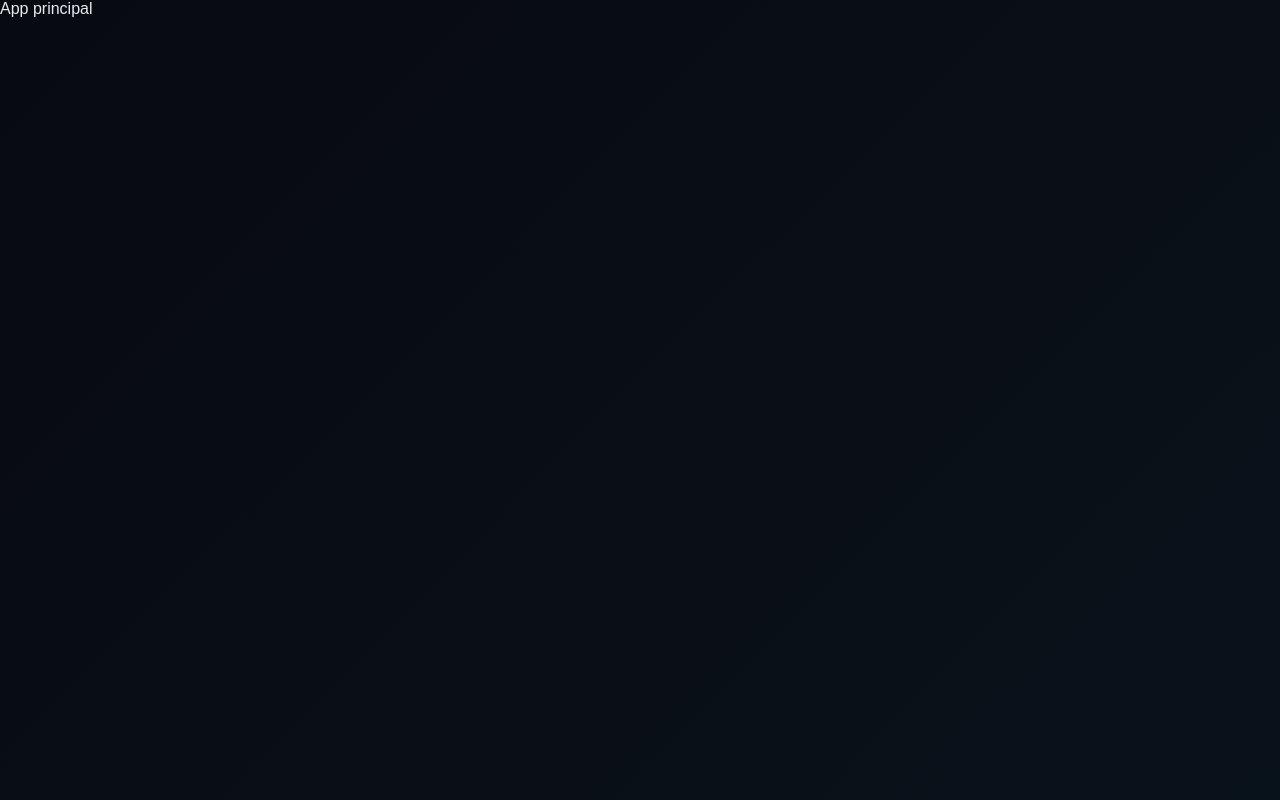
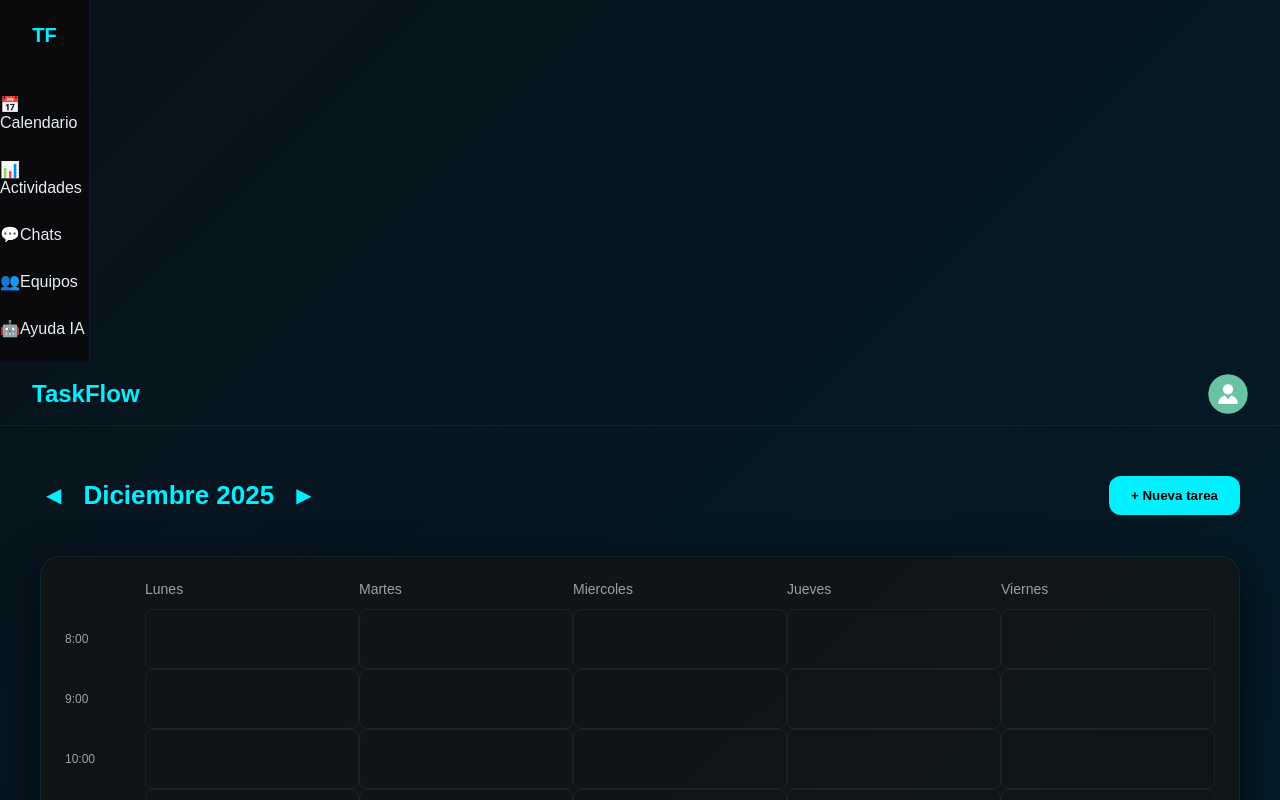
Before and after one commit to SimonT0910/TaskFlow, a React (Create React App) app in the folder taskflow/: page /app in a window 1280 px wide. Shown: the top 800 px of the page. Built offline with nearby package versions, Linux system fonts and the light colour scheme.

Commit message:
Dashboard visual parcialmente terminado faltan detalles

```diff
--- a/taskflow/src/App.js
+++ b/taskflow/src/App.js
@@ -2,14 +2,20 @@ import React from "react";
 import { BrowserRouter, Routes, Route } from "react-router-dom";
 import Home from "./Pages/home";
 import Login from "./Pages/Login"; //Importa todo lo que se haya hecho en el archivo
+import Dashboard from "./Pages/Dashboard";
 
 export default function App(){
   return(
     <BrowserRouter>
     <Routes>
+      {/* Landing */}
       <Route path="/" element={<Home />} />
+
+      {/* Login */}
       <Route path="/login" element={<Login />} />
-      <Route path="/app" element={<div>App principal</div>} />
+
+      {/* App principal (Dashboard) */}
+      <Route path="/app" element={<Dashboard />} />
     </Routes>
     </BrowserRouter>
   );
--- /dev/null
+++ b/taskflow/src/Components/Sidebar.jsx
@@ -0,0 +1,36 @@
+import React from "react";
+
+export default function Sidebar() {
+    return (
+        <aside className="sidebar">
+            <div className="sidebar-logo">TF</div>
+
+            <nav className="sidebar-menu">
+                <span className="active">
+                    <span className="icon">📅</span>
+                    <span className="label">Calendario</span>
+                </span>
+
+                <span>
+                    <span className="icon">📊</span>
+                    <span className="label">Actividades</span>
+                </span>
+
+                <span>
+                    <span className="icon">💬</span>
+                    <span className="label">Chats</span>
+                </span>
+
+                <span>
+                    <span className="icon">👥</span>
+                    <span className="label">Equipos</span>
+                </span>
+
+                <span>
+                    <span className="icon">🤖</span>
+                    <span className="label">Ayuda IA</span>
+                </span>
+            </nav>
+        </aside>
+    );
+}
--- /dev/null
+++ b/taskflow/src/Components/TopBar.jsx
@@ -0,0 +1,16 @@
+import React from "react";
+import avatar from "../Images/avatar.png";
+
+export default function TopBar() {
+    return (
+        <header className="topbar">
+            <h1 className="topbar-title">TaskFlow</h1>
+
+            <img
+                src={avatar}
+                alt="Perfil"
+                className="profile-avatar"
+            />
+        </header>
+    );
+}
--- /dev/null
+++ b/taskflow/src/Pages/Dashboard.jsx
@@ -0,0 +1,78 @@
+import React, { useState } from "react";
+import "../styles/dashboard.css";
+import Sidebar from "../Components/Sidebar";
+import TopBar from "../Components/TopBar";
+
+export default function Dashboard(){
+    //Control del mes y año en el calendario
+    const [currentDate, setCurrentDate] = useState(new Date());
+
+    //Nombres de los meses
+    const months = [
+        "Enero", "Febrero", "Marzo", "Abril",
+        "Mayo", "Junio", "Julio", "Agosto",
+        "Septiembre", "Octubre", "Noviembre", "Diciembre"
+    ];
+
+    //Cambiar de mes
+    const changeMonth = (direction) => {
+        const newDate = new Date(currentDate);
+        newDate.setMonth(currentDate.getMonth() + direction);
+        setCurrentDate(newDate);
+    };
+
+    return (
+        <div className="dashboard-layoult">
+            <Sidebar/>
+
+            <div className="dashboard-main">
+                <TopBar />
+
+                <div className="calendar-container">
+                    {/* Header del calendario */}
+                    <div className="calendar-header">
+                        <div className="calendar-title">
+                            <button onClick={() => changeMonth(-1)}>◀</button>
+                            <h2>
+                                {months[currentDate.getMonth()]} {currentDate.getFullYear()}
+                            </h2>
+                            <button onClick={() => changeMonth(1)}>▶</button>
+                        </div>
+
+                        <button className="add-task-btn">
+                            + Nueva tarea
+                        </button>
+                    </div>
+
+                    {/* Calendario */}
+                    <div className="calendar-grid">
+                        {/* Dias */}
+                        <div className="calendar-days">
+                            <div></div>
+                            <div>Lunes</div>
+                            <div>Martes</div>
+                            <div>Miercoles</div>
+                            <div>Jueves</div>
+                            <div>Viernes</div>
+                        </div>
+
+                        {/* Horas + Celdas */}
+                        <div className="calendar-body">
+                            {[...Array(10)].map((_, hour) => (
+                                <div className="calendar-row" key={hour}>
+                                    <div className="hour">{8 + hour}:00</div>
+
+                                    {[...Array(5)].map((_, day) => (
+                                        <div className="cell" key={day}></div>
+                                    ))}
+                                </div>
+                            ))}
+                        </div>
+
+                    </div>
+
+                </div>
+            </div>
+        </div>
+    );
+}
--- /dev/null
+++ b/taskflow/src/styles/dashboard.css
@@ -0,0 +1,206 @@
+/* Variables globales */
+:root {
+    --bg-1: #0d0d0d;
+    --bg-2: #0a0f17;
+    --card-bg: rgba(20, 20, 20, 0.72);
+    --accent: #00f0ff;
+    --muted: #9aa0a6;
+    --border-soft: rgba(0, 255, 255, 0.08);
+}
+
+/* Layoult principal */
+.dashboard-layout {
+    display: flex;
+    height: 100vh;
+    background: linear-gradient(135deg, var(--bg-1), var(--bg-2));
+    color: #e6eef1;
+    font-family: "Poppins", Arial, sans-serif;
+}
+
+/* Sidebar */
+.sidebar {
+    width: 90px;
+    background: rgba(10, 10, 12, 0.92);
+    display: flex;
+    flex-direction: column;
+    align-items: center;
+    padding: 24px 0;
+    border-right: 1px solid var(--border-soft);
+}
+
+/* Logo */
+.sidebar-logo {
+    font-weight: 800;
+    color: var(--accent);
+    font-size: 20px;
+    margin-bottom: 48px;
+}
+
+/* Menu */
+.sidebar-menu {
+    display: flex;
+    flex-direction: column;
+    gap: 28px;
+}
+
+.sidebar-item {
+    display: flex;
+    flex-direction: column;
+    align-items: center;
+    gap: 6px;
+    cursor: pointer;
+    opacity: 0.6;
+    transition: opacity 0.2s ease, transform 0.2s ease;
+}
+
+.sidebar-item:hover {
+    opacity: 1;
+    transform: translateY(-2px);
+}
+
+.sidebar-item .icon {
+    font-size: 22px;
+}
+
+.sidebar-item .label {
+    font-size: 11px;
+}
+
+.sidebar-item.active {
+    opacity: 1;
+    color: var(--accent);
+}
+
+/* Main */
+.dashboard-main {
+    flex: 1;
+    display: flex;
+    flex-direction: column;
+}
+
+/* TopBar */
+.topbar {
+    height: 64px;
+    display: flex;
+    align-items: center;
+    justify-content: space-between;
+    padding: 0 32px;
+    border-bottom: 1px solid var(--border-soft);
+}
+
+.topbar-title {
+    color: var(--accent);
+    font-size: 24px;
+    font-weight: 700;
+}
+
+.profile-avatar {
+    width: 40px;
+    height: 40px;
+    border-radius: 50%;
+}
+
+/* Contenedor del calendario */
+.calendar-container {
+    padding: 32px 40px;
+    flex: 1;
+}
+
+.calendar-header {
+    display: flex;
+    justify-content: space-between;
+    align-items: center;
+    margin-bottom: 24px;
+}
+
+.calendar-title {
+    display: flex;
+    align-items: center;
+    gap: 16px;
+}
+
+.calendar-title h2 {
+    color: var(--accent);
+    font-size: 26px;
+}
+
+.calendar-title button {
+    background: transparent;
+    border: none;
+    color: var(--accent);
+    font-size: 20px;
+    cursor: pointer;
+}
+
+.add-task-btn {
+    background: var(--accent);
+    color: #000;
+    border: none;
+    padding: 12px 22px;
+    border-radius: 12px;
+    font-weight: 700;
+    cursor: pointer;
+    transition: transform 0.15s ease, box-shadow 0.15s ease;
+}
+
+.add-task-btn:hover {
+    transform: translateY(-3px);
+    box-shadow: 0 8px 30px rgba(0, 255, 255, 0.25);
+}
+
+.calendar-grid {
+    background: var(--card-bg);
+    border-radius: 20px;
+    padding: 24px;
+    border: 1px solid rgba(0, 255, 255, 0.08);
+    box-shadow: 0 10px 40px rgba(0, 0, 0, 0.6);
+}
+
+.calendar-days {
+    display: grid;
+    grid-template-columns: 80px repeat(5, 1fr);
+    margin-bottom: 12px;
+    color: var(--muted);
+    font-size: 14px;
+}
+
+.calendar-row {
+    display: grid;
+    grid-template-columns: 80px repeat(5, 1fr);
+    height: 60px;
+}
+
+.hour {
+    font-size: 12px;
+    color: var(--muted);
+    display: flex;
+    align-items: center;
+}
+
+.cell {
+    border: 1px solid rgba(255, 255, 255, 0.06);
+    border-radius: 8px;
+    transition: background 0.15s ease;
+}
+
+.cell:hover {
+    background: rgba(0, 255, 255, 0.05);
+}
+
+@media (max-width: 900px) {
+    .calendar-container{
+        padding: 24px;
+    }
+
+    .calendar-title{
+        padding: 20px;
+    }
+
+    .sidebar {
+        width: 70px;
+    }
+
+    .sidebar-item .label {
+        display: none;
+    }
+}
```
Also changed, not shown: taskflow/src/Images/avatar.png (added), 1 other file (tests, documents, lock files or other folders).
